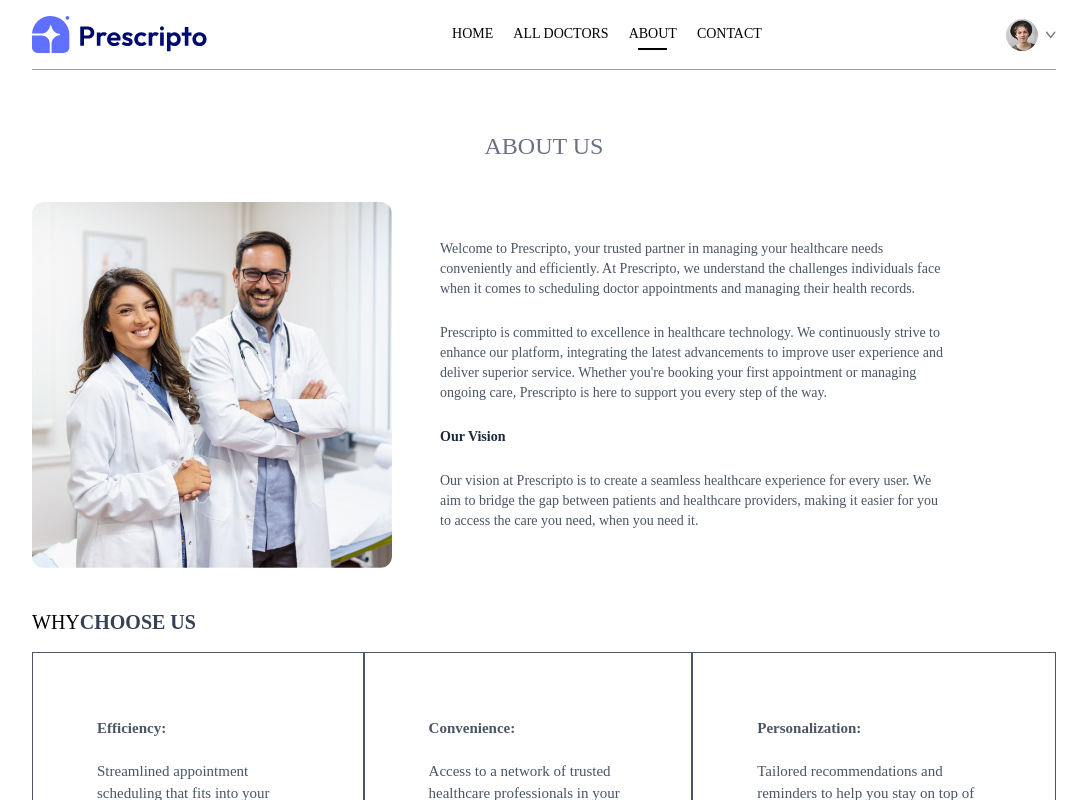
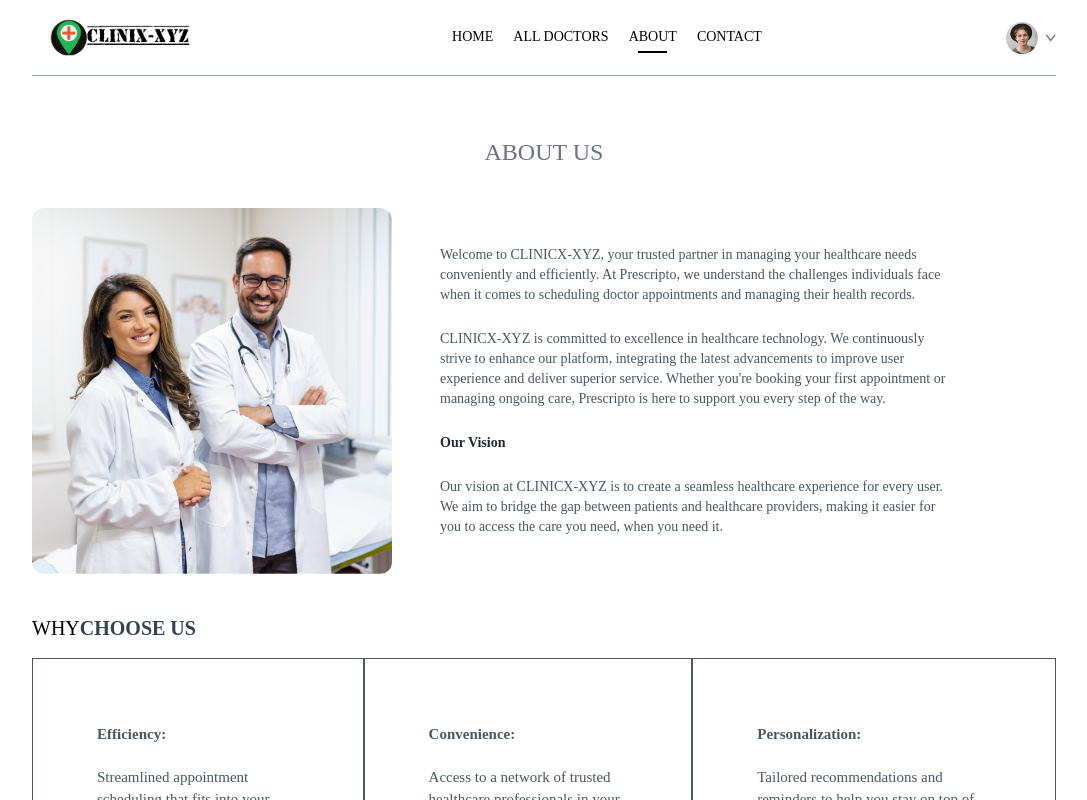
Before and after one commit to Nru707/Mejor-Project-college, a React (Vite) app in the folder frontend/: page /about in a window 1280 px wide. Shown: the top 800 px of the page, without its empty margins (96-1183 px from the left). Built offline with nearby package versions, Linux system fonts and the light colour scheme.

Commit message:
"commit"

```diff
--- a/frontend/src/assets/assets.js
+++ b/frontend/src/assets/assets.js
@@ -4,7 +4,7 @@
 import profile_pic from './profile_pic.png'
 import contact_image from './contact_image.png'
 import about_image from './about_image.png'
-import logo from './logo.svg'
+import logo from './logo.png'
 import dropdown_icon from './dropdown_icon.svg'
 import menu_icon from './menu_icon.svg'
 import cross_icon from './cross_icon.png'
--- a/frontend/src/pages/About.jsx
+++ b/frontend/src/pages/About.jsx
@@ -15,13 +15,13 @@
         />
         <div className="flex flex-col justify-center gap-6 md:w-2/4  text-sm text-gray-600">
           <p>
-            Welcome to Prescripto, your trusted partner in managing your
+            Welcome to CLINICX-XYZ, your trusted partner in managing your
             healthcare needs conveniently and efficiently. At Prescripto, we
             understand the challenges individuals face when it comes to
             scheduling doctor appointments and managing their health records.
           </p>
           <p>
-            Prescripto is committed to excellence in healthcare technology. We
+            CLINICX-XYZ is committed to excellence in healthcare technology. We
             continuously strive to enhance our platform, integrating the latest
             advancements to improve user experience and deliver superior
             service. Whether you&apos;re booking your first appointment or
@@ -30,7 +30,7 @@
           </p>
           <b className="text-gray-800">Our Vision</b>
           <p>
-            Our vision at Prescripto is to create a seamless healthcare
+            Our vision at CLINICX-XYZ is to create a seamless healthcare
             experience for every user. We aim to bridge the gap between patients
             and healthcare providers, making it easier for you to access the
             care you need, when you need it.
```
Also changed, not shown: frontend/src/assets/logo.jpeg (added), frontend/src/assets/logo.png (added).
